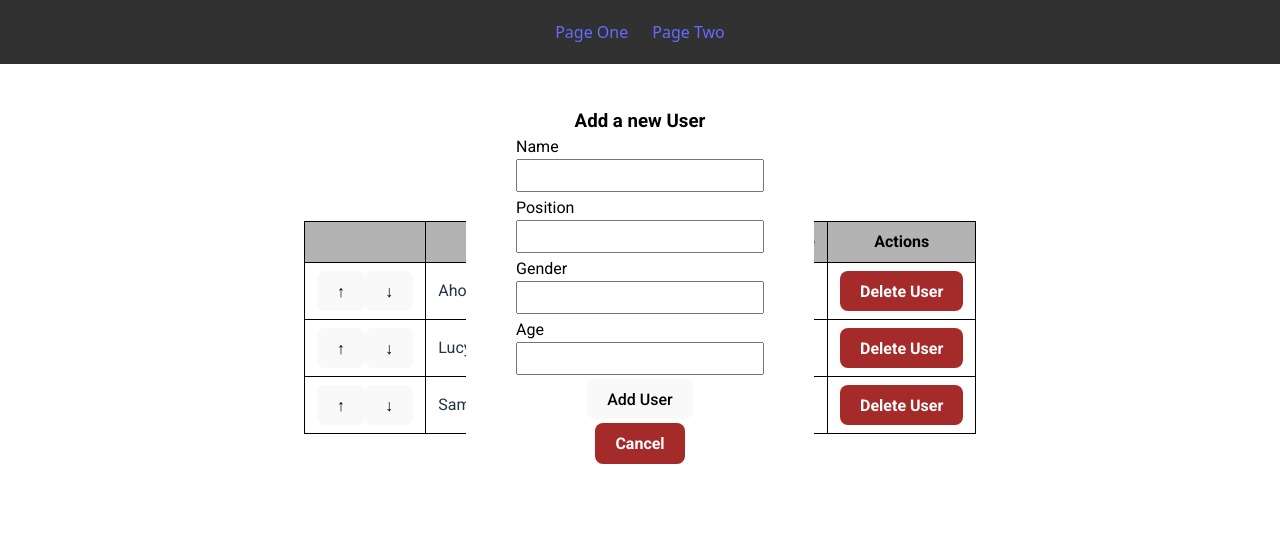
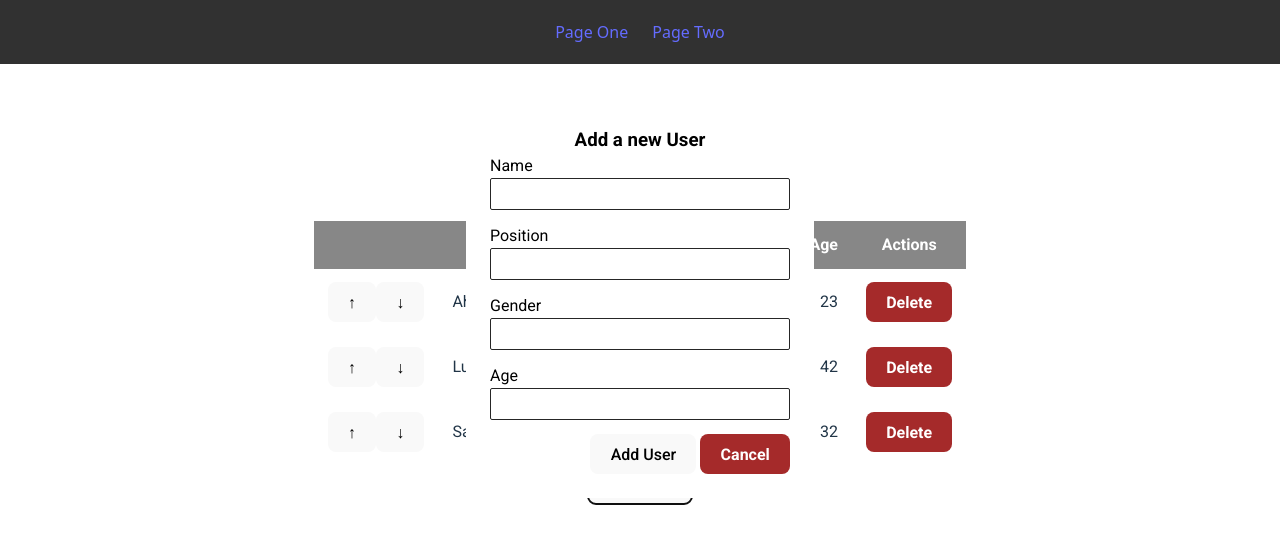
Before and after one commit to Frosselly/peplink-task, a React (Vite) app: page / in a window 1280 px wide. Both pictures are taken after a click on the button "Add User". Shown: the top 544 px of the page. Built offline with nearby package versions, Linux system fonts and the light colour scheme.

Commit message:
fix: style changes

```diff
--- a/src/App.css
+++ b/src/App.css
@@ -14,19 +14,17 @@ main {
 
 table {
   border-collapse: collapse;
-  border: 1px solid black;
   font-size: 1rem;
 }
 
 thead {
-  background-color: hsl(0, 0%, 70%);
-  color: black;
+  background-color: #878787;
+  color: white;
 }
 
 th,
 td {
-  border: 1px solid black;
-  padding: 8px 12px;
+  padding: 12px 14px;
 }
 th {
   user-select: none;
@@ -38,9 +36,10 @@ th[role='button']:hover {
 
 td {
   text-align: left;
+  border-top: 1px solid white;
 }
 
-td:last-of-type {
+td:nth-last-of-type(2) {
   text-align: right;
 }
 
@@ -50,27 +49,55 @@ td:last-of-type {
   padding: 24px;
   margin: 0 auto;
   color: black;
-  border-radius: 18px;
+  border-radius: 4px;
 }
 
 form {
   display: flex;
   flex-direction: column;
-  gap: 4px;
+  gap: 14px;
   width: 300px;
   justify-content: center;
   align-items: center;
 }
 
+form > div {
+  width: 100%;
+}
+
 label {
-  display: flex;
-  flex-direction: column;
-  align-items: start;
+  display: block;
+  text-align: start;
+  width: 100%;
+  font-size: 16px;
 }
 
 input {
-  font-size: 18px;
-  padding: 4px 6px;
+  padding: 6px 6px;
+  width: 100%;
+  box-sizing: border-box;
+  background-color: white;
+  border: 0.4px solid rgb(38, 38, 38);
+  border-radius: 2px;
+  color: black;
+  font-size: 16px;
+}
+
+input:focus {
+  outline: none;
+  border: 2px solid rgb(38, 38, 38);
+  border-radius: 2px;
+}
+
+.errMsg {
+  color: red;
+  font-size: 14px;
+}
+
+form .btnContainer {
+  display: flex;
+  gap: 4px;
+  justify-content: flex-end;
 }
 
 .infoPage {
--- a/src/components/UserForm.tsx
+++ b/src/components/UserForm.tsx
@@ -1,5 +1,6 @@
 import { useState } from 'react'
 import type { User } from '../types'
+import '../App.css'
 
 type UserFormProps = {
   onSubmit: (formData: User) => void
@@ -14,6 +15,13 @@ const UserForm: React.FC<UserFormProps> = ({ onSubmit, onCancel }) => {
     age: 0
   })
 
+  const [missingFields, setMissingFields] = useState({
+    name: false,
+    position: false,
+    gender: false,
+    age: false
+  })
+
   const handleChange = (e: any) => {
     const { name, value } = e.target
     setFormData((prev) => ({
@@ -24,9 +32,17 @@ const UserForm: React.FC<UserFormProps> = ({ onSubmit, onCancel }) => {
 
   const handleSubmit = (e: any) => {
     e.preventDefault()
-    if (formData) onSubmit(formData)
+
+    const errFields: any = {}
+    let canSubmit = true
+    for (const k in formData) {
+      if (!!!formData[k as keyof User]) canSubmit = false
+      errFields[k] = !!!formData[k as keyof User]
+    }
+    setMissingFields(errFields)
+
+    if (formData && canSubmit) onSubmit(formData)
   }
-
   const handleCancel = (e: any) => {
     e.preventDefault()
     onCancel()
@@ -36,26 +52,55 @@ const UserForm: React.FC<UserFormProps> = ({ onSubmit, onCancel }) => {
     <div className="formContainer">
       <h3>Add a new User</h3>
       <form action="">
-        <label>
-          {'Name'}
-          <input type="text" name="name" id="" onChange={handleChange} />
-        </label>
-        <label>
-          {'Position'}
-          <input type="text" name="position" id="" onChange={handleChange} />
-        </label>
-        <label>
-          {'Gender'}
-          <input type="text" name="gender" id="" onChange={handleChange} />
-        </label>
-        <label>
-          {'Age'}
-          <input type="number" name="age" id="" onChange={handleChange} />
-        </label>
-        <button onClick={handleSubmit}>Add User</button>
-        <button className={'redBtn'} onClick={handleCancel}>
-          Cancel
-        </button>
+        <div>
+          <label htmlFor="name">{'Name'}</label>
+          <input type="text" name="name" id="name" onChange={handleChange} />
+          {missingFields.name && <label className="errMsg">Missing name</label>}
+        </div>
+        <div>
+          <label htmlFor="position">{'Position'}</label>
+          <input
+            type="text"
+            name="position"
+            id="position"
+            onChange={handleChange}
+          />
+          {missingFields.position && (
+            <label className="errMsg">Missing position</label>
+          )}
+        </div>
+        <div>
+          <label htmlFor="gender">{'Gender'}</label>
+          <input
+            type="text"
+            name="gender"
+            id="gender"
+            onChange={handleChange}
+          />
+          {missingFields.gender && (
+            <label className="errMsg">Missing gender</label>
+          )}
+        </div>
+        <div>
+          <label htmlFor="age">{'Age'}</label>
+          <input
+            type="number"
+            min={0}
+            max={200}
+            name="age"
+            id="age"
+            onChange={handleChange}
+          />
+          {missingFields.age && (
+            <label className="errMsg">Missing or wrong age</label>
+          )}
+        </div>
+        <div className="btnContainer">
+          <button onClick={handleSubmit}>Add User</button>
+          <button className={'redBtn'} onClick={handleCancel}>
+            Cancel
+          </button>
+        </div>
       </form>
     </div>
   )
--- a/src/pages/PageOne.tsx
+++ b/src/pages/PageOne.tsx
@@ -150,7 +150,7 @@ function PageOne() {
                       <button
                         className={'redBtn'}
                         onClick={() => handleDeleteUser(index)}>
-                        Delete User
+                        Delete
                       </button>
                     </td>
                   </tr>
```
